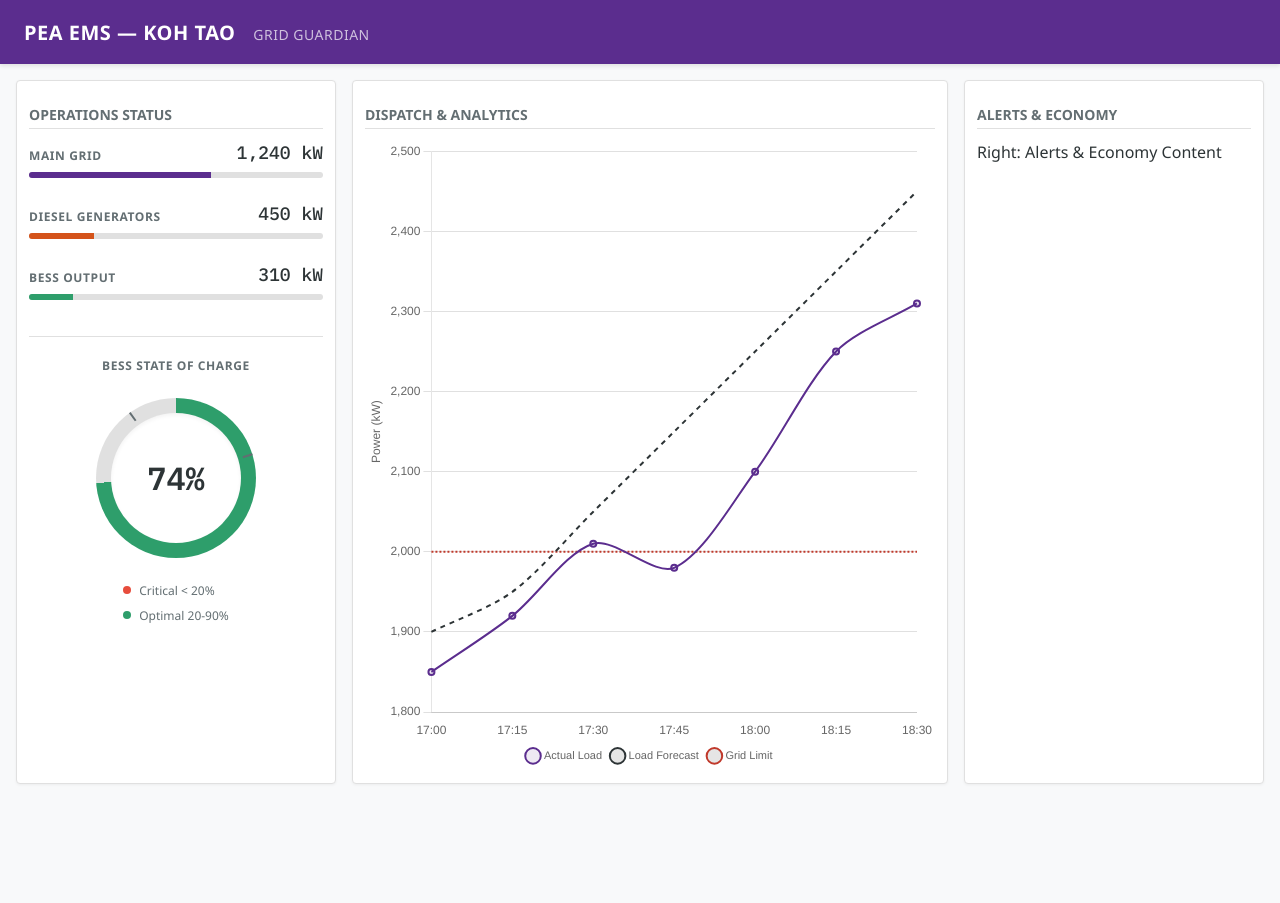
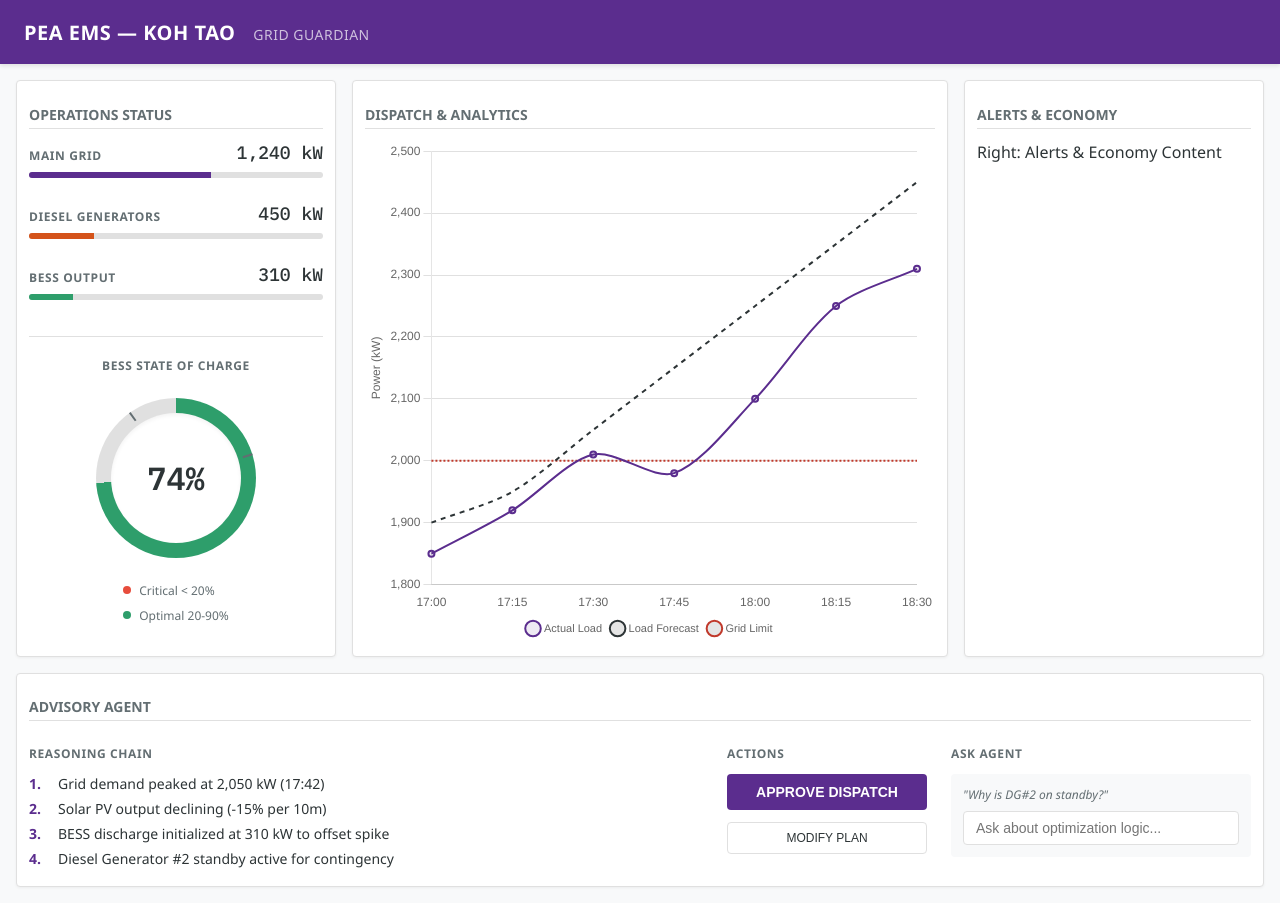
Before and after one commit to 9Ten/grid-guardian, a React (Vite) app in the folder frontend/: page / in a window 1280 px wide. Before the commit the page ends 800 px from the top, so only its background shows below. Built offline with nearby package versions, Linux system fonts and the light colour scheme; a web font is replaced by a local one.

Commit message:
feat: integrate AdvisoryAgent into DashboardLayout

```diff
--- a/frontend/src/components/DashboardLayout.module.css
+++ b/frontend/src/components/DashboardLayout.module.css
@@ -2,6 +2,7 @@
 .grid {
     display: grid;
     grid-template-columns: 320px 1fr 300px;
+    grid-template-rows: 1fr auto;
     gap: 16px;
     padding: 16px;
     min-height: calc(100vh - 64px);
@@ -18,3 +19,7 @@
     display: flex;
     flex-direction: column;
 }
+
+.bottomPanel {
+    grid-column: 1 / -1;
+}
--- a/frontend/src/components/DashboardLayout.tsx
+++ b/frontend/src/components/DashboardLayout.tsx
@@ -4,6 +4,7 @@
 import { SourceMeter } from './SourceMeter';
 import { SocGauge } from './SocGauge';
 import { DispatchChart } from './DispatchChart';
+import { AdvisoryAgent } from './AdvisoryAgent';
 
 export const DashboardLayout: React.FC = () => {
     return (
@@ -43,6 +44,11 @@
                 <h2 style={{ fontSize: '0.875rem', color: 'var(--text-muted)', marginBottom: '12px', borderBottom: '1px solid var(--border)', paddingBottom: '4px' }}>ALERTS & ECONOMY</h2>
                 <div style={{ flex: 1 }}>Right: Alerts & Economy Content</div>
             </aside>
+
+            <section className={`${styles.panel} ${styles.bottomPanel}`}>
+                <h2 style={{ fontSize: '0.875rem', color: 'var(--text-muted)', marginBottom: '12px', borderBottom: '1px solid var(--border)', paddingBottom: '4px' }}>ADVISORY AGENT</h2>
+                <AdvisoryAgent />
+            </section>
         </main>
     );
 };
```
